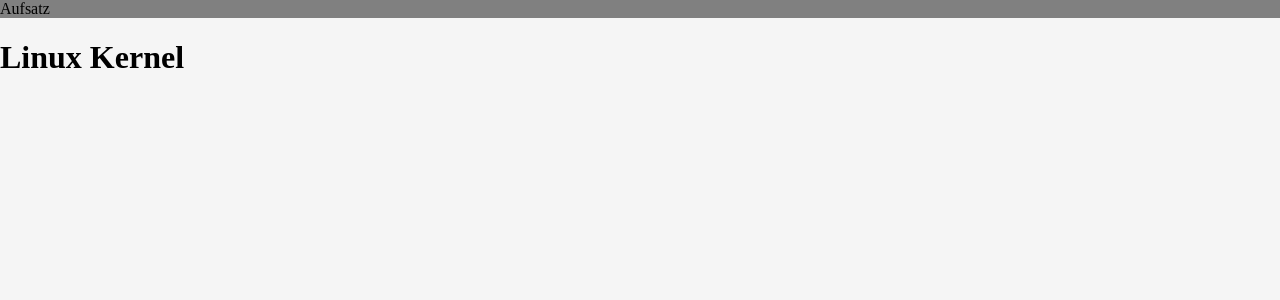
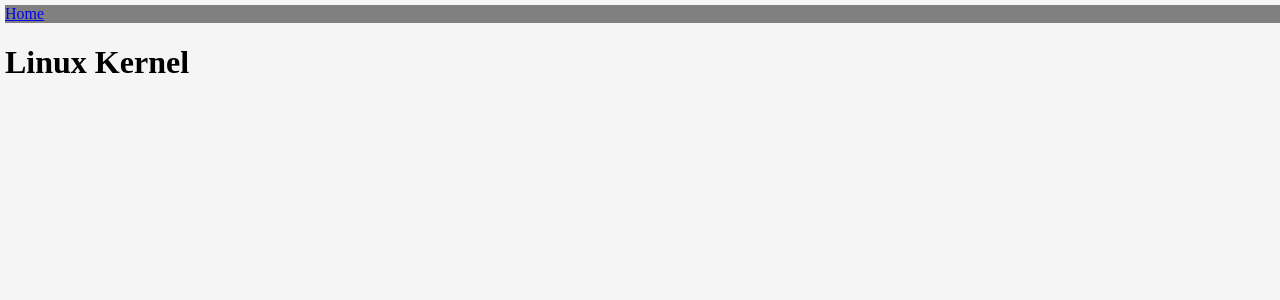
Before and after one commit to czarsir/sir, a Jekyll site: the page built from _posts/system/os/2016-04-10-linux-kernel.html, in a window 1280 px wide. Shown: the top 300 px of the page. Built offline with Jekyll 4.4.1, drawn with Linux system fonts in a browser that asks for light colours.

Commit message:
Home button

```diff
--- a/_layouts/post.html
+++ b/_layouts/post.html
@@ -10,7 +10,7 @@ body {
   width: 100%;
   height: 100%;
   margin: 0;
-  padding: 0;
+  padding: 5px;
   background: #F5F5F5;
 }
 #navigator {
@@ -20,7 +20,11 @@ body {
 </style>
 
 <body>
-<div id="navigator">Aufsatz</div>
+<div id="navigator">
+	<div id="home">
+		<a href="{{site.baseurl}}">Home</a>
+	</div>
+</div>
 {{content}}
 </body>
 </html>
```
